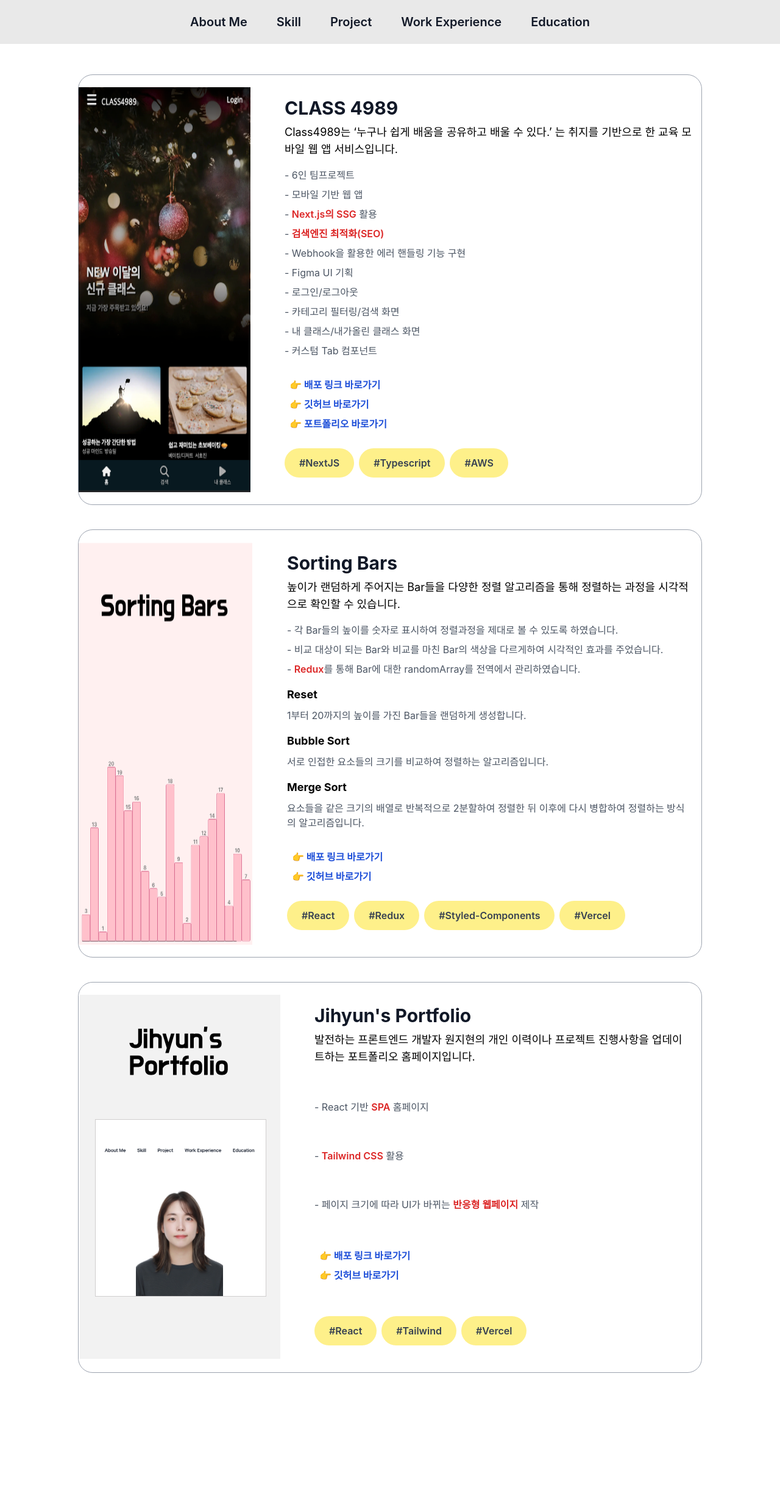
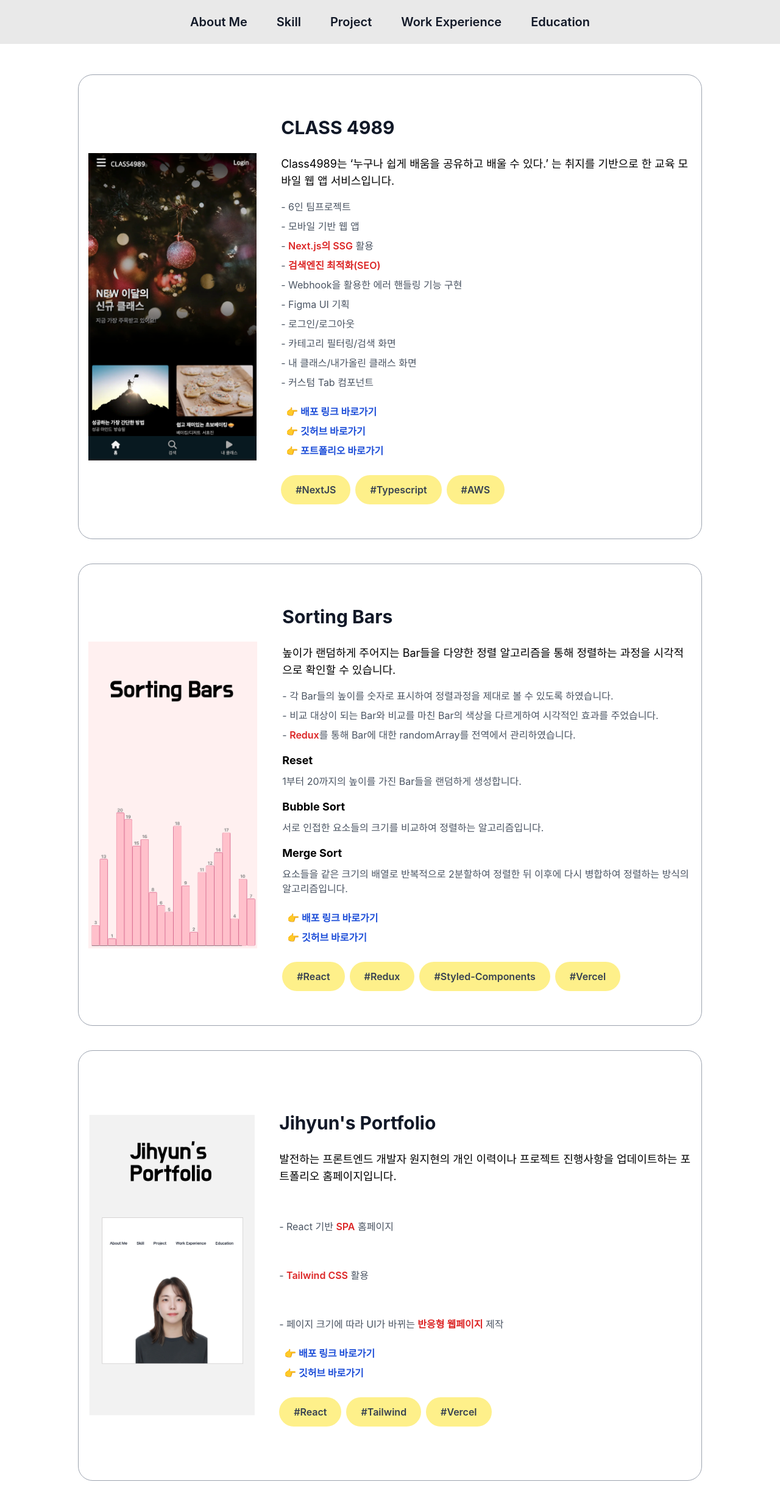
Before and after one commit to wongee93/portfolio, a React (Create React App) app: page /project in a window 1280 px wide. Shown: the whole page at 61% size. Before the commit the page ends 2291 px from the top, so only its background shows below. Built offline with nearby package versions, Linux system fonts and the light colour scheme.

Commit message:
reply responsive ui to navbar and pages

```diff
--- a/src/Aboutme.js
+++ b/src/Aboutme.js
@@ -3,7 +3,7 @@ export default function Aboutme() {
         <>
             <div class="px-4 py-2 sm:grid sm:grid-cols-3 sm:gap-4 sm:px-0">
                 <div class="sm:col-span-1 sm:flex sm:items-center">
-                    <img class="inline-block ml-10" src="/JihyunWon.jpg" alt="" width="110" height="auto" />
+                    <img class="inline-block" src="/JihyunWon.jpg" alt="" width="110" height="auto" />
                 </div>
                 <div class="sm:flex sm:flex-col sm:justify-center">
                     <dt class="mt-6 mb-3 text-3xl font-semibold leading-6 text-gray-900 sm:mt-0 sm:col-span-1">원지현</dt>
@@ -14,23 +14,23 @@ export default function Aboutme() {
             <div class="mt-6 border-t border-gray-100">
                 <div class="divide-y divide-gray-100">
                     <div class="px-4 py-6 sm:grid sm:grid-cols-3 sm:gap-4 sm:px-0">
-                        <dt class="mt-6 ml-10 text-2xl font-semibold leading-6 text-gray-900 sm:mt-0 sm:col-span-1">Email address</dt>
+                        <dt class="mt-6 text-2xl font-semibold leading-6 text-gray-900 sm:mt-0 sm:col-span-1">Email address</dt>
                         <dd class="mt-1 text-xl leading-6 text-black-700 sm:col-span-2 sm:mt-0">won_gee@naver.com</dd>
                     </div>
                     <div class="px-4 py-6 sm:grid sm:grid-cols-3 sm:gap-4 sm:px-0">
-                        <dt class="mt-6 ml-10 text-2xl font-semibold leading-6 text-gray-900 sm:mt-0 sm:col-span-1">Phone</dt>
+                        <dt class="mt-6 text-2xl font-semibold leading-6 text-gray-900 sm:mt-0 sm:col-span-1">Phone</dt>
                         <dd class="mt-1 text-xl leading-6 text-black-700 sm:col-span-2 sm:mt-0">010-5324-3448</dd>
                     </div>
                     <div class="px-4 py-6 sm:grid sm:grid-cols-3 sm:gap-4 sm:px-0">
-                        <dt class="mt-6 ml-10 text-2xl font-semibold leading-6 text-gray-900 sm:mt-0 sm:col-span-1">Blog</dt>
+                        <dt class="mt-6 text-2xl font-semibold leading-6 text-gray-900 sm:mt-0 sm:col-span-1">Blog</dt>
                         <dd class="mt-1 text-xl leading-6 sm:col-span-2 sm:mt-0 text-blue-500"><a target="_blank" href="https://velog.io/@won_gee">https://velog.io/@won_gee</a></dd>
                     </div>
                     <div class="px-4 py-6 sm:grid sm:grid-cols-3 sm:gap-4 sm:px-0">
-                        <dt class="mt-6 ml-10 text-2xl font-semibold leading-6 text-gray-900 sm:mt-0 sm:col-span-1">Github</dt>
+                        <dt class="mt-6 text-2xl font-semibold leading-6 text-gray-900 sm:mt-0 sm:col-span-1">Github</dt>
                         <dd class="mt-1 text-xl leading-6 sm:col-span-2 sm:mt-0 text-blue-500"><a target="_blank" href="https://github.com/wongee93">https://github.com/wongee93</a></dd>
                     </div>
                     <div class="px-4 py-6 sm:grid sm:grid-cols-3 sm:gap-4 sm:px-0">
-                        <dt class="mt-6 ml-10 text-2xl font-semibold leading-6 text-gray-900 sm:mt-0 sm:col-span-1">Introduce</dt>
+                        <dt class="mt-6 text-2xl font-semibold leading-6 text-gray-900 sm:mt-0 sm:col-span-1">Introduce</dt>
                         <dd class="mt-1 text-lg leading-6 text-black-700 sm:col-span-2 sm:mt-0">
                             <p><span class="text-red-500 font-semibold">3년간 IT솔루션 회사에서 재직</span>하였습니다.</p>
                             <p class="mt-3">영업 직무를 수행하며 경청을 통해 고객과 회사간 중간점을 찾아야 했고 다양한 부서와 고객간의 소통을 도모하였습니다.</p>
--- a/src/MobileNavbar.js
+++ b/src/MobileNavbar.js
@@ -3,17 +3,17 @@ import { Link } from "react-router-dom";
 
 export default function MobileNavbar() {
 
-    const [isOpen, setIsOpen] = useState(false);
+    const [isMobile, setIsMobile] = useState(false);
 
     const toggleMenu = () => {
-        setIsOpen(!isOpen);
+        setIsMobile(!isMobile);
     };
 
     return (
         <div className="mobile-navbar">
             <div className="logo" onClick={toggleMenu}>☰</div>
             <div className='menu_list'>
-                {isOpen && (
+                {isMobile && (
                     <ul>
                         <li><Link to="/" class="text-xl font-semibold leading-6 text-gray-900 hover:text-blue-500">About Me</Link></li>
                         <li><Link to="/skill" class="text-xl font-semibold leading-6 text-gray-900 hover:text-blue-500">Skill</Link></li>
--- a/src/Project.js
+++ b/src/Project.js
@@ -1,11 +1,13 @@
 export default function Project() {
     return (
         <>
-            <div class="sm:flex sm:justify-center max-w-sm w-full lg:max-w-full lg:flex h-150 mb-10 pt-5 pb-5 rounded-3xl border border-gray-400">
-                <img class="inline-block" src="/class4989.png" alt="" width="350" height="auto" />
-                <div class="ml-10 bg-white rounded-b lg:rounded-b-none lg:rounded-r p-4 flex flex-col justify-between leading-normal">
-                    <div class="mb-8">
-                        <div class="text-gray-900 font-bold text-3xl mb-2">CLASS 4989</div>
+            <div class="px-4 py-2 4xs:grid 4xs:grid-cols-1 4xs:gap-1 4xs:px-10 rounded-3xl mb-10 border border-gray-400">
+                <div class="sm:col-span-1 sm:flex sm:justify-center">
+                    <div class="flex justify-center">
+                        <img class="inline-block self-center" src="/class4989.png" alt="" width="350" />
+                    </div>
+                    <div class="ml-10 sm:col-span-2 sm:flex sm:flex-col sm:justify-center">
+                        <div class="text-gray-900 font-bold text-3xl pt-5 pb-5 mt-10 mb-2">CLASS 4989</div>
                         <p class="text-black-700 text-lg text-base">
                             Class4989는 ‘누구나 쉽게 배움을 공유하고 배울 수 있다.’ 는 취지를 기반으로 한 교육 모바일 웹 앱 서비스입니다.
                         </p>
@@ -39,25 +41,27 @@ export default function Project() {
                         <p class="text-gray-600 text-base mt-2">
                             - 커스텀 Tab 컴포넌트
                         </p>
-                    </div>
-                    <div class="ml-2 sm:flex sm:flex-col sm:justify-center">
+                        <div class="mt-6 ml-2 sm:flex sm:flex-col sm:justify-center">
                             <span class="text-m font-bold text-blue-700 mr-2 mb-2"><a target="_blank" href="https://class4989-sage.vercel.app/">👉 배포 링크 바로가기</a></span>
                             <span class="text-m font-bold text-blue-700 mr-2 mb-2"><a target="_blank" href="https://github.com/wongee93/seb40_main_008">👉 깃허브 바로가기</a></span>
                             <span class="text-m font-bold text-blue-700 mr-2 mb-2"><a target="_blank" href="https://www.notion.so/Class4989-dcf13d74d334423a8b1987b1ef551137">👉 포트폴리오 바로가기</a></span>
                         </div>
-                    <div class="mt-5">
+                        <div class="mt-5 mb-10">
                             <span class="inline-block bg-yellow-200 rounded-full px-6 py-3 text-m font-semibold text-gray-700 mr-2 mb-2">#NextJS</span>
                             <span class="inline-block bg-yellow-200 rounded-full px-6 py-3 text-m font-semibold text-gray-700 mr-2 mb-2">#Typescript</span>
                             <span class="inline-block bg-yellow-200 rounded-full px-6 py-3 text-m font-semibold text-gray-700 mr-2 mb-2">#AWS</span>
                         </div>
                     </div>
                 </div>
+            </div>
 
-            <div class="sm:flex sm:justify-center max-w-sm w-full lg:max-w-full lg:flex h-150 mb-10 pt-5 pb-5 rounded-3xl border border-gray-400">
-                <img class="inline-block" src="/sortingbar.png" alt="" width="350" height="auto" />
-                <div class="ml-10 bg-white rounded-b lg:rounded-b-none lg:rounded-r p-4 flex flex-col justify-between leading-normal">
-                    <div class="mb-8">
-                        <div class="text-gray-900 font-bold text-3xl mb-2">Sorting Bars</div>
+            <div class="px-4 py-2 4xs:grid 4xs:grid-cols-1 4xs:gap-1 4xs:px-10 rounded-3xl mb-10 border border-gray-400">
+                <div class="sm:col-span-1 sm:flex sm:justify-center">
+                    <div class="flex justify-center">
+                        <img class="inline-block self-center" src="/sortingbar.png" alt="" width="350" />
+                    </div>
+                    <div class="ml-10 sm:col-span-2 sm:flex sm:flex-col sm:justify-center">
+                        <div class="text-gray-900 font-bold text-3xl pt-5 pb-5 mt-10 mb-2">Sorting Bars</div>
                         <p class="text-black-700 text-lg text-base">
                             높이가 랜덤하게 주어지는 Bar들을 다양한 정렬 알고리즘을 통해 정렬하는 과정을 시각적으로 확인할 수 있습니다.
                         </p>
@@ -88,12 +92,11 @@ export default function Project() {
                         <p class="text-gray-600 text-base mt-2">
                             요소들을 같은 크기의 배열로 반복적으로 2분할하여 정렬한 뒤 이후에 다시 병합하여 정렬하는 방식의 알고리즘입니다.
                         </p>
-                    </div>
-                    <div class="ml-2 sm:flex sm:flex-col sm:justify-center">
+                        <div class="mt-6 ml-2 sm:flex sm:flex-col sm:justify-center">
                             <span class="text-m font-bold text-blue-700 mr-2 mb-2"><a target="_blank" href="https://sorting-bars.vercel.app/">👉 배포 링크 바로가기</a></span>
                             <span class="text-m font-bold text-blue-700 mr-2 mb-2"><a target="_blank" href="https://github.com/wongee93/sorting_bars">👉 깃허브 바로가기</a></span>
                         </div>
-                    <div class="mt-5">
+                        <div class="mt-5 mb-10">
                             <span class="inline-block bg-yellow-200 rounded-full px-6 py-3 text-m font-semibold text-gray-700 mr-2 mb-2">#React</span>
                             <span class="inline-block bg-yellow-200 rounded-full px-6 py-3 text-m font-semibold text-gray-700 mr-2 mb-2">#Redux</span>
                             <span class="inline-block bg-yellow-200 rounded-full px-6 py-3 text-m font-semibold text-gray-700 mr-2 mb-2">#Styled-Components</span>
@@ -101,12 +104,15 @@ export default function Project() {
                         </div>
                     </div>
                 </div>
+            </div>
 
-            <div class="sm:flex sm:justify-center max-w-sm w-full lg:max-w-full lg:flex h-150 mb-10 pt-5 pb-5 rounded-3xl border border-gray-400">
-                <img class="inline-block" src="/myportfolio.png" alt="" width="350" height="auto" />
-                <div class="ml-10 bg-white rounded-b lg:rounded-b-none lg:rounded-r p-4 flex flex-col justify-between leading-normal">
-                    <div class="mb-8">
-                        <div class="text-gray-900 font-bold text-3xl mb-2">Jihyun's Portfolio</div>
+            <div class="px-4 py-2 4xs:grid 4xs:grid-cols-1 4xs:gap-1 4xs:px-10 rounded-3xl mb-10 border border-gray-400 pt-10 pb-10">
+                <div class="sm:col-span-1 sm:flex sm:justify-center">
+                    <div class="flex justify-center">
+                        <img class="inline-block self-center" src="/myportfolio.png" alt="" width="350" />
+                    </div>
+                    <div class="ml-10 sm:col-span-2 sm:flex sm:flex-col sm:justify-center">
+                        <div class="text-gray-900 font-bold text-3xl pt-5 pb-5 mt-10 mb-2">Jihyun's Portfolio</div>
                         <p class="text-black-700 text-lg text-base">
                             발전하는 프론트엔드 개발자 원지현의 개인 이력이나 프로젝트 진행사항을 업데이트하는 포트폴리오 홈페이지입니다.
                         </p>
@@ -119,18 +125,19 @@ export default function Project() {
                         <p class="text-gray-600 text-base mt-14">
                             - 페이지 크기에 따라 UI가 바뀌는 <span class="text-red-600 font-semibold">반응형 웹페이지</span> 제작
                         </p>
-                    </div>
-                    <div class="ml-2 sm:flex sm:flex-col sm:justify-center">
+
+                        <div class="mt-6 ml-2 sm:flex sm:flex-col sm:justify-center">
                             <span class="text-m font-bold text-blue-700 mr-2 mb-2"><a target="_blank" href="">👉 배포 링크 바로가기</a></span>
                             <span class="text-m font-bold text-blue-700 mr-2 mb-2"><a target="_blank" href="https://github.com/wongee93/portfolio">👉 깃허브 바로가기</a></span>
                         </div>
-                    <div class="mt-5">
+                        <div class="mt-5 mb-10">
                             <span class="inline-block bg-yellow-200 rounded-full px-6 py-3 text-m font-semibold text-gray-700 mr-2 mb-2">#React</span>
                             <span class="inline-block bg-yellow-200 rounded-full px-6 py-3 text-m font-semibold text-gray-700 mr-2 mb-2">#Tailwind</span>
                             <span class="inline-block bg-yellow-200 rounded-full px-6 py-3 text-m font-semibold text-gray-700 mr-2 mb-2">#Vercel</span>
                         </div>
                     </div>
                 </div>
+            </div>
         </>
     )
 }
```
Also changed, not shown: src/index.css (line endings or trailing spaces). Lines whose indentation alone changed are shown as unchanged.
